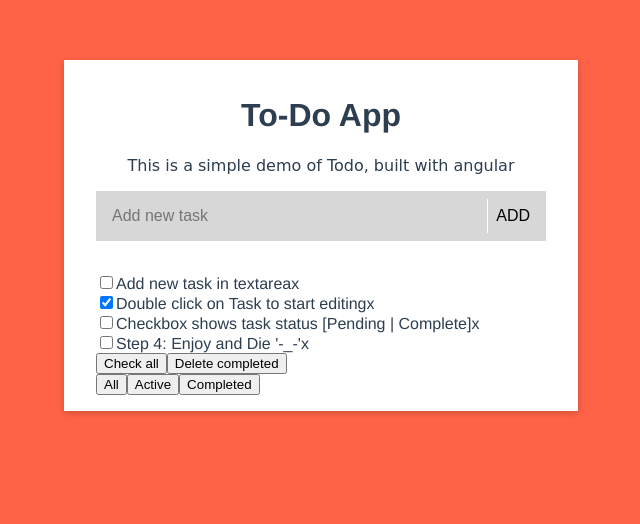
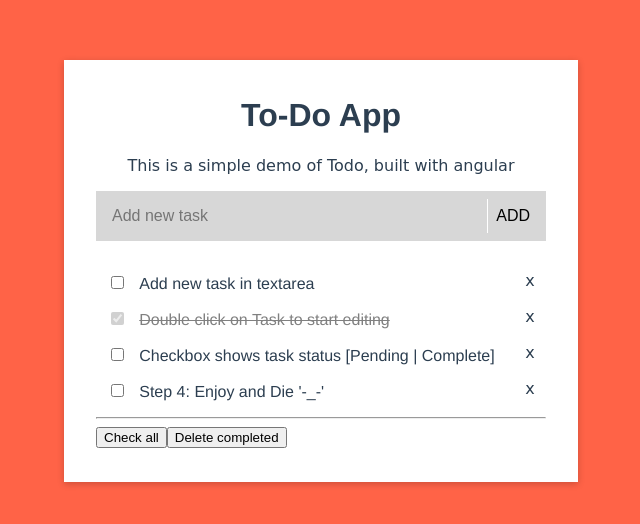
Before and after one commit to ajay-arya/Todo-Angular, an Angular app: page / in a window 1280 px wide. Shown: the top 524 px of the page, without its empty margins (319-959 px from the left). Built offline with nearby package versions, Linux system fonts and the light colour scheme; what ngx-autofocus-fix would draw is missing.

Commit message:
Only one Function remailing

```diff
--- a/src/app/todo-list/todo-list.component.html
+++ b/src/app/todo-list/todo-list.component.html
@@ -5,29 +5,38 @@
     <form class="input-detail">
         <button (click)="addTodo()" class="add-todo">ADD</button>
         <input name="detail" type="text" class="todo-field" (keyup.enter)="addTodo()" [(ngModel)]="newTodo.detail"
-            placeholder="Add new task" >
+            placeholder="Add new task">
     </form>
+
     <div class="item" *ngFor="let todo of myTodo; let i=index">
 
-        <input type="checkbox" [(ngModel)]="todo.isCompleted">
+        <div class="row-wrapper" *ngIf="todo.isCompleted">
+            <input class="todo-checkbox" type="checkbox" checked disabled>
 
-        <span (dblclick)="startEditing(i)" *ngIf="!todo.isEditing">{{todo.detail}}</span>
+            <span class="todo-detail completed">{{todo.detail}}</span>
 
-        <span *ngIf="todo.isEditing">
-            <input type="text" autofocus (blur)="stopEditing(i)" (keyup.enter)="stopEditing(i)"
-                [(ngModel)]="todo.detail">
-            <span (click)="stopEditing">OK</span>
-        </span>
+            <span class="todo-closeBtn" (click)="deleteTodo(i)">x</span>
+        </div>
 
-        <span (click)="deleteTodo(i)">x</span>
+        <div class="row-wrapper" *ngIf="!todo.isCompleted">
+            <input class="todo-checkbox" type="checkbox" [(ngModel)]="todo.isCompleted">
+
+            <span class="todo-detail" *ngIf="!todo.isEditing" (dblclick)="startEditing(i)">{{todo.detail}}</span>
+
+            <span *ngIf="todo.isEditing">
+                <input class="todo-detail-edit" type="text" autofocus (blur)="stopEditing(i)"
+                    (keyup.enter)="stopEditing(i)" [(ngModel)]="todo.detail">
+                <span class="todo-closeBtn" (click)="stopEditing">ok</span>
+            </span>
+
+            <span *ngIf="!todo.isEditing" class="todo-closeBtn" (click)="deleteTodo(i)">x</span>
+        </div>
     </div>
+    <hr>
+
     <div>
         <button (click)="checkAll()">Check all</button>
         <button (click)="deleteCompleted()">Delete completed</button>
-    </div>
-    <div>
-        <button (click)="function()">All</button>
-        <button (click)="function()">Active</button>
-        <button (click)="function()">Completed</button>
-    </div>
+    </div><br>
+
 </div>
--- a/src/app/todo-list/todo-list.component.scss
+++ b/src/app/todo-list/todo-list.component.scss
@@ -49,3 +49,50 @@
     }
   }
 }
+
+.completed {
+  text-decoration: line-through;
+  color: grey;
+}
+
+// .input-detail:focus-within {
+//   box-shadow: 0 2px 2px rgba(60, 60, 60, 0.4) !important;
+// }
+
+// .input-detail:hover {
+//   box-shadow: 0 2px 5px rgba(60, 60, 60, 0.2);
+// }
+
+.row-wrapper {
+  position: relative;
+  width: 100%;
+  max-width: 95%;
+  margin: 0 auto 1rem auto;
+}
+
+.todo-checkbox {
+  padding: 2px;
+}
+
+.todo-detail {
+  margin-left: 10px;
+  padding: 2px;
+}
+
+.todo-detail-edit {
+  padding: 2px;
+  margin-left: 10px;
+  width: 80%;
+}
+
+.todo-closeBtn {
+  position: absolute;
+  right: 0;
+  line-height: 1;
+  font-family: "Comic Sans MS";
+  cursor: pointer;
+}
+
+.todo-closeBtn:hover {
+  color: red;
+}
--- a/src/app/todo-list/todo-list.component.ts
+++ b/src/app/todo-list/todo-list.component.ts
@@ -14,6 +14,7 @@ export class TodoListComponent implements OnInit {
     isCompleted: false,
     isEditing: false
   };
+  previousEdit = -1;
 
   constructor() { }
 
@@ -58,12 +59,16 @@ export class TodoListComponent implements OnInit {
     });
   }
 
-  function() {
-    console.log('Write code');
-  }
-
   startEditing(i) {
     this.myTodo[i].isEditing = true;
+    // if (this.previousEdit === -1) {
+    //   this.previousEdit = i;
+    //   this.myTodo[i].isEditing = true;
+    // } else {
+    //   this.myTodo[this.previousEdit].isEditing = false;
+    //   this.previousEdit = i;
+    //   this.myTodo[i].isEditing = true;
+    // }
   }
 
   stopEditing(i) {
```
